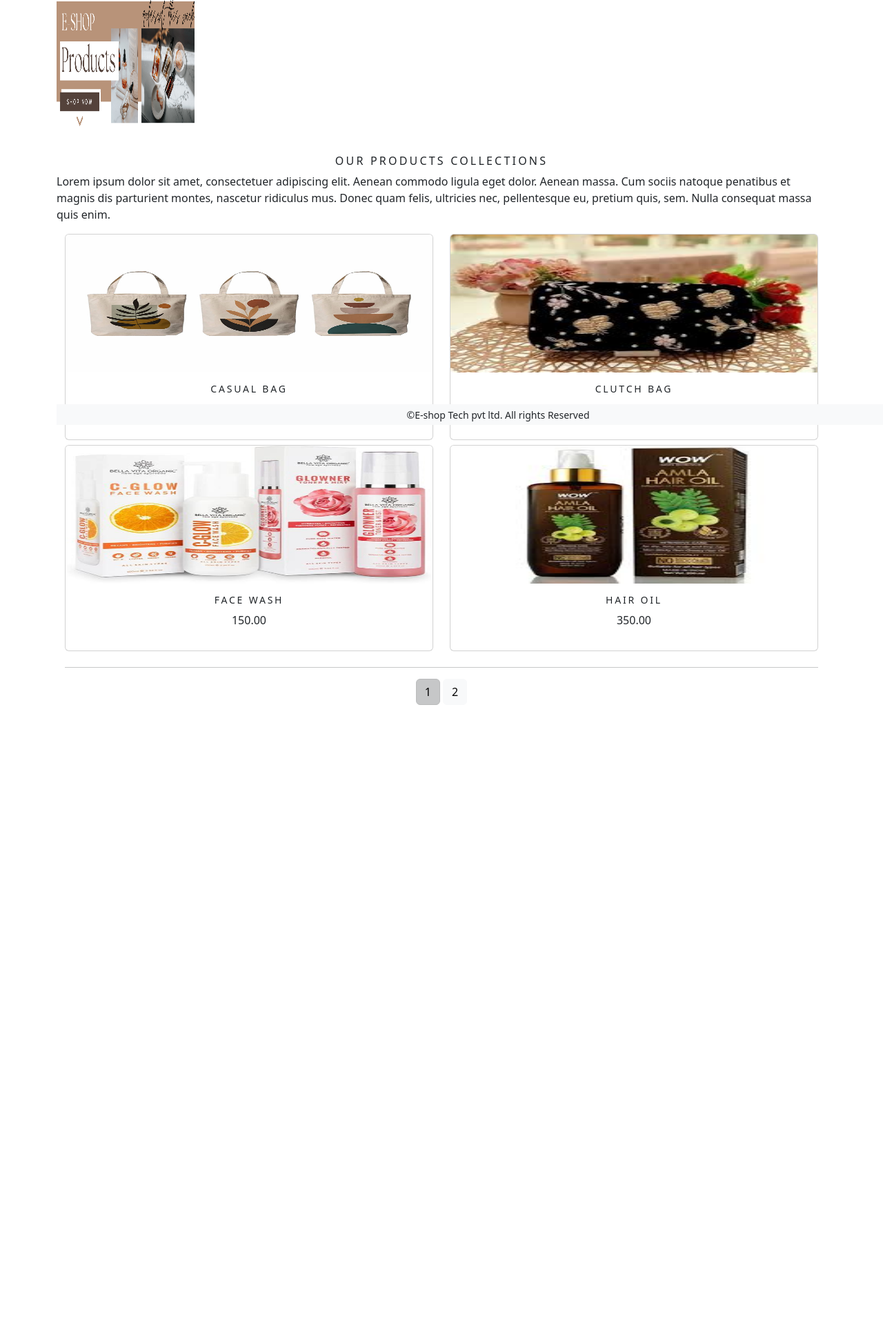
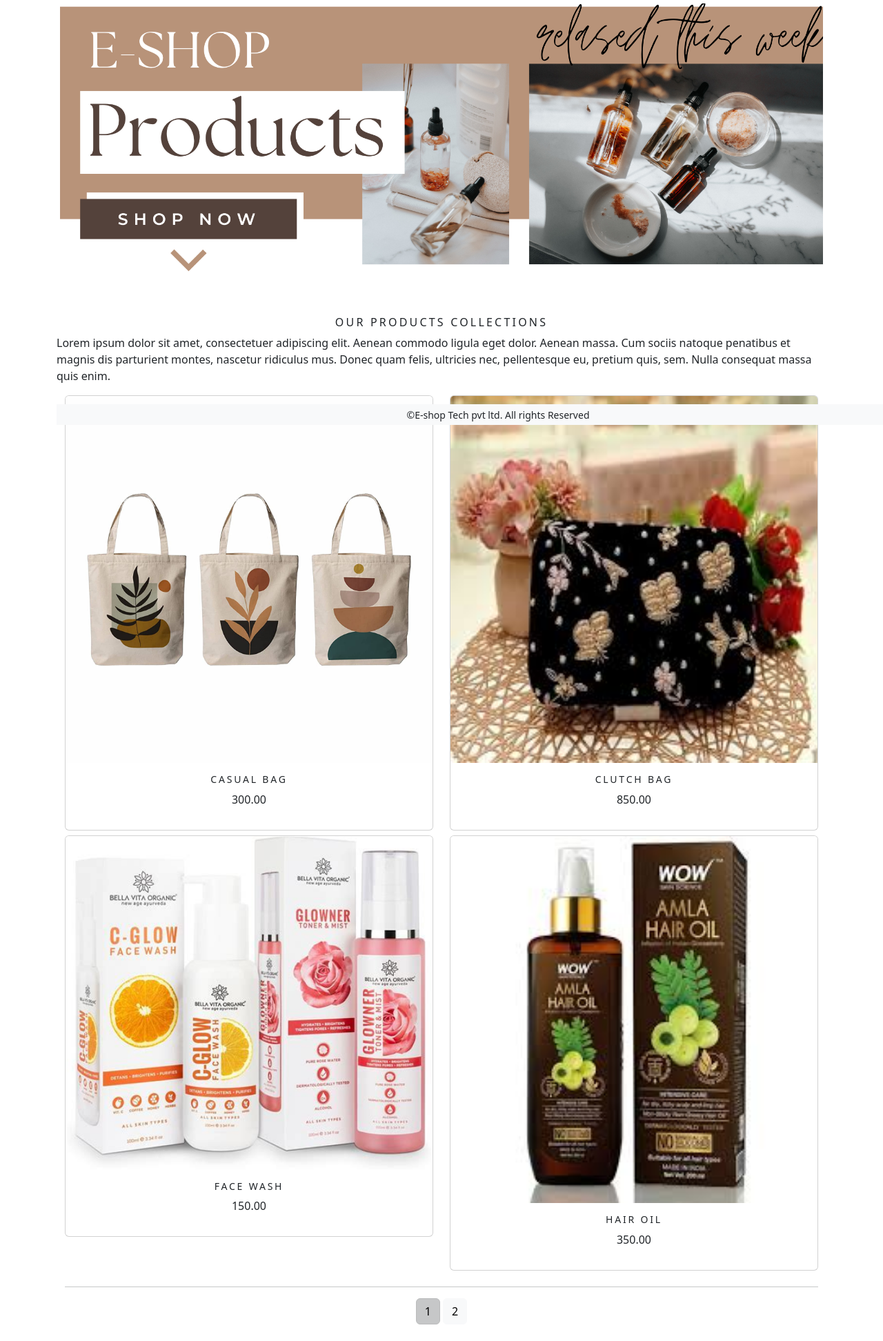
Before and after one commit to Aishwarya756/Shopping, a Django app: page /eshop/ in a window 1280 px wide. Shown: the part 184-2128 px from the top of the page at 69% size. Before the commit the page ends 1206 px from the top, so only its background shows below. Run offline with Django 4.2, Linux system fonts and the light colour scheme; data comes from the database, SQL or seed files in the repository; both versions use the stored data as it was after the commit; some libraries are stand-ins or nearby versions.

Commit message:
git commit -m "updated"

```diff
--- a/ecommerceproject/static/css/custom.css
+++ b/ecommerceproject/static/css/custom.css
@@ -35,8 +35,8 @@
 }
 
 .my_image{
-       width:200px;
-       height:200px;
+       width:100%;
+       height:auto;
 }
 
 .my_title{
--- a/ecommerceproject/templates/category.html
+++ b/ecommerceproject/templates/category.html
@@ -38,7 +38,7 @@
 </div>
      {% else %}
 <div>
-    <img class="my_image" src="{% static 'img/banner.png' %}" alt="Our Products">
+        <img class="my_image my_image_padding" src="{% static 'img/banner.png' %}" alt="Our Products">
 </div>
 <br>
 <div>
--- a/ecommerceproject/templates/navbar.html
+++ b/ecommerceproject/templates/navbar.html
@@ -17,7 +17,6 @@
             {% for cat in links %}
             <li><a class="dropdown-item" href="{{cat.get_url}}">{{cat.name}}</a></li>
             {% endfor %}
-
           </ul>
         </li>
         {% if item_count > 0 %}
--- a/ecommerceproject/templates/product.html
+++ b/ecommerceproject/templates/product.html
@@ -19,12 +19,12 @@
 <div class="container">
 <br>
 <div class="row">
-    <div class="col-12 col-sm-12 col-md-6 col-lg-6 text-center">
+    <div class="col-12 col-sm-12 col-md-6 col-lg-4 text-center">
         <div style="min-width:18rem;">
             <img src="{{product.image.url}}" alt="{{product.name}}">
         </div>
     </div>
- <div class="col-12 col-sm-12 col-md-6 col-lg-6">
+ <div class="col-12 col-sm-12 col-md-6 col-lg-4">
       <div>
            <h1 class="my_prod_title">{{product.name}}</h1>
            <p>{{product.price}}</p>
```
Also changed, not shown: ecommerceproject/db.sqlite3.
